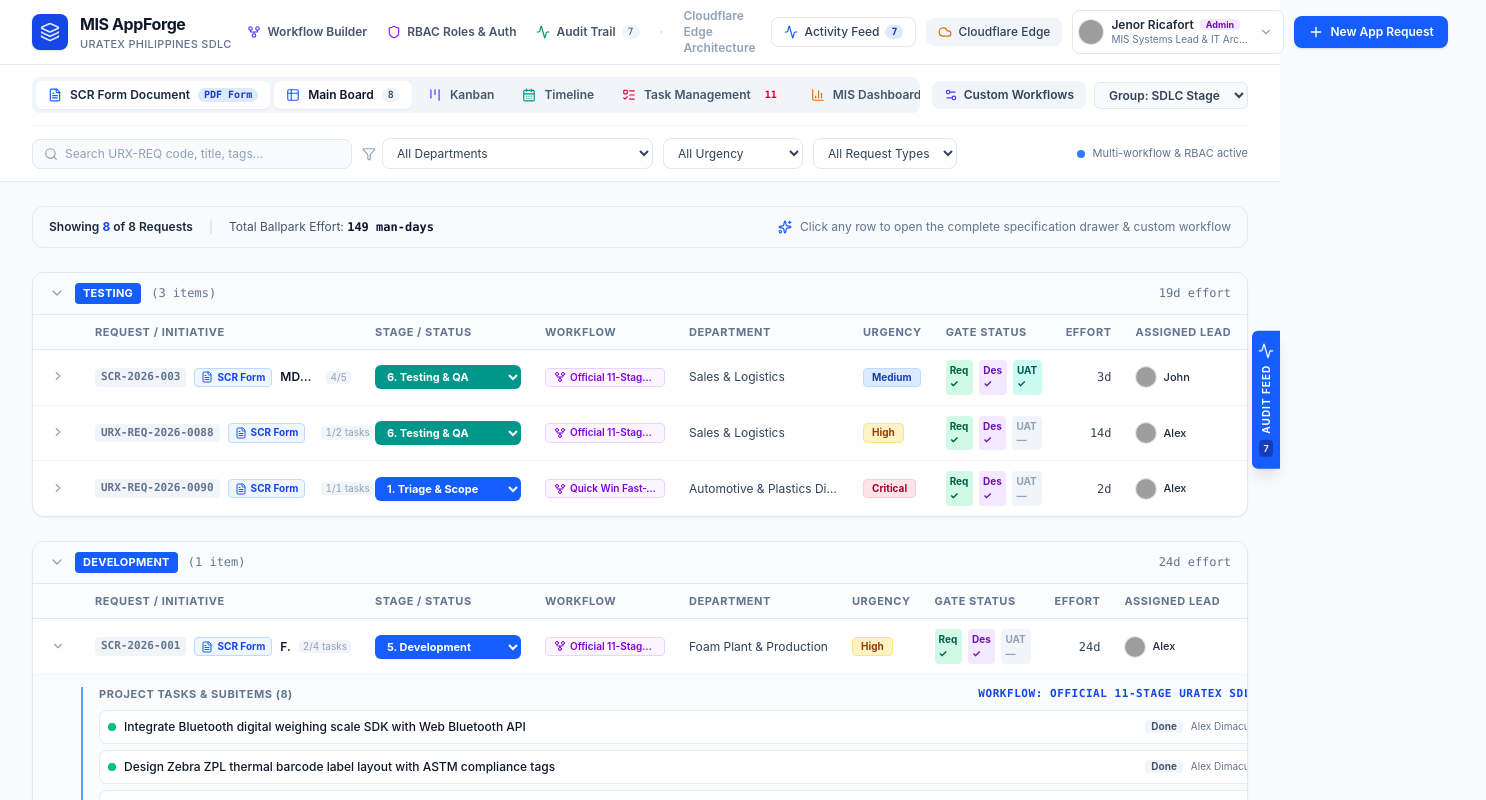
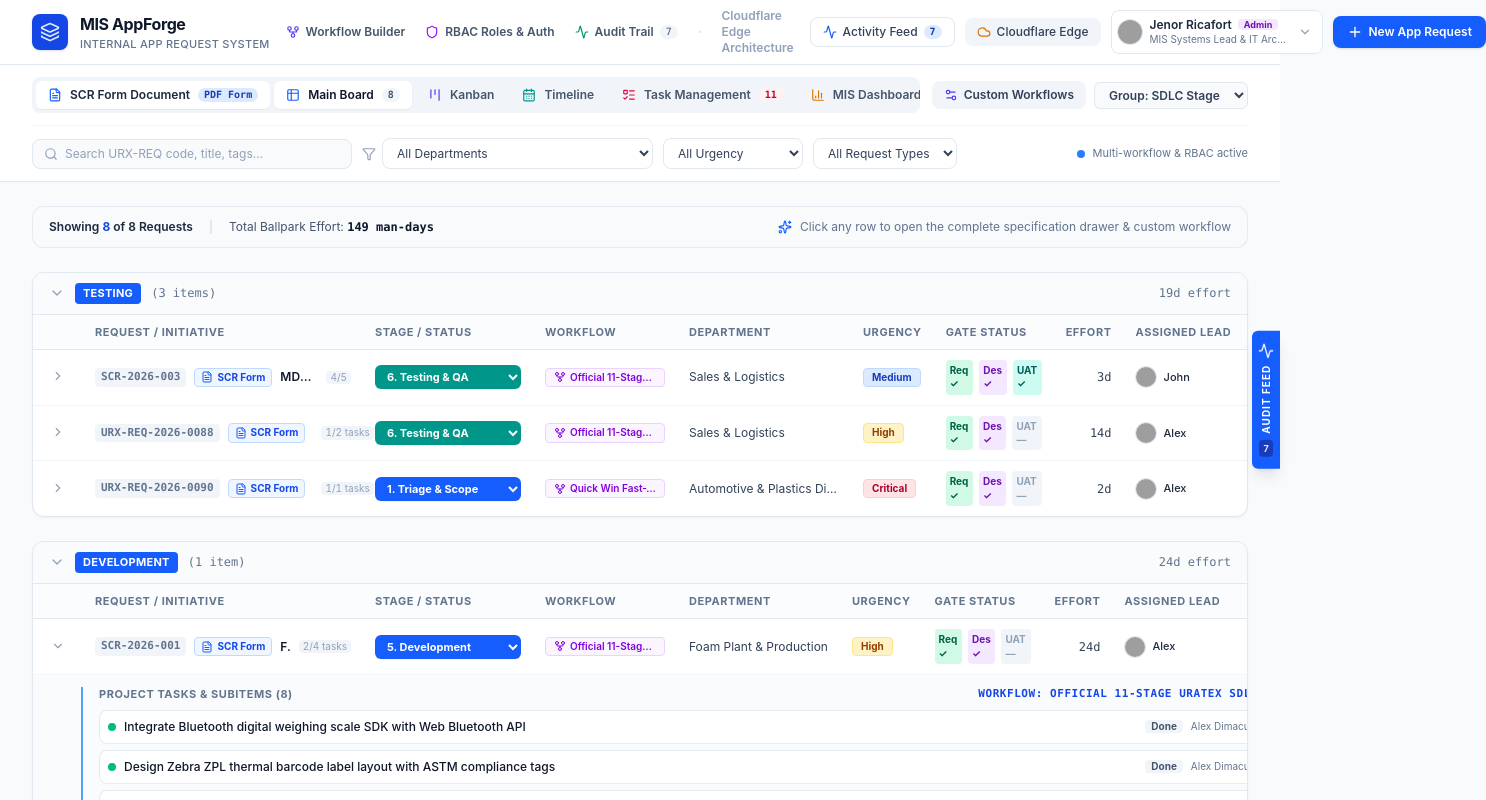
Before and after one commit to jong-uratex/appforge, a React (Vite) app: page / in a window 1280 px wide. Shown: the top 800 px of the page, 1486 px wide, since content can reach past the window. Built offline with nearby package versions, Linux system fonts and the light colour scheme; grey boxes are pictures that could not be loaded.

Commit message:
refactor(ui): update branding and metadata formatting
Rename application subtitle in Header and improve JSON formatting for majorCapabilities.

```diff
--- a/metadata.json
+++ b/metadata.json
@@ -2,5 +2,7 @@
   "name": "MIS AppForge - Uratex Philippines",
   "description": "Internal application request and SDLC lifecycle management platform for Uratex Philippines with Monday.com-style workflow boards, stage gates, and team collaboration.",
   "requestFramePermissions": [],
-  "majorCapabilities": ["MAJOR_CAPABILITY_SERVER_SIDE_GEMINI_API"]
+  "majorCapabilities": [
+    "MAJOR_CAPABILITY_SERVER_SIDE_GEMINI_API"
+  ]
 }
--- a/src/components/Header.tsx
+++ b/src/components/Header.tsx
@@ -38,7 +38,7 @@ export const Header: React.FC = () => {
                 MIS AppForge
               </span>
               <span className="text-[11px] font-medium text-slate-500 tracking-wide uppercase">
-                Uratex Philippines SDLC
+                Internal App Request System
               </span>
             </div>
           </div>
```
